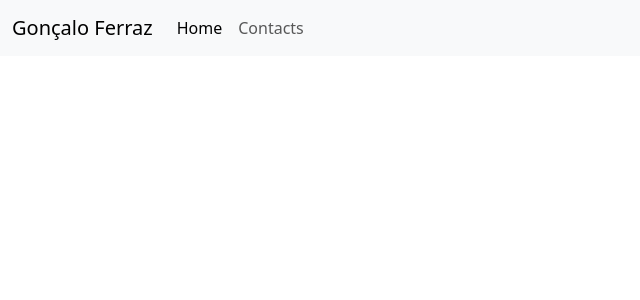
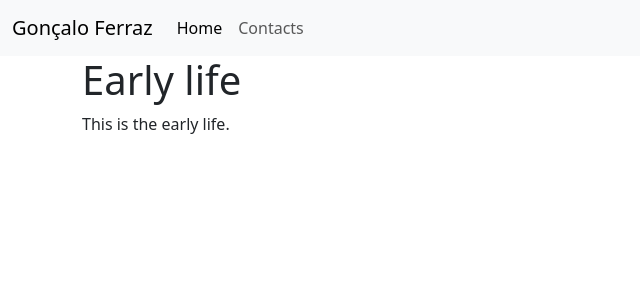
Before and after one commit to gongas123lol/goncaloferraz, a React (Create React App) app: page /early-life in a window 1280 px wide. Shown: the top 300 px of the page, without its empty margins (0-640 px from the left). Built offline with nearby package versions, Linux system fonts and the light colour scheme.

Commit message:
more stuff

```diff
--- a/src/App.js
+++ b/src/App.js
@@ -3,6 +3,7 @@ import { BrowserRouter as Router, Routes, Route, Navigate } from 'react-router-d
 import Navbarm from './components/Navbarm';
 import Contacts from './pages/Contacts';
 import Home from "./pages/home";
+import EarlyLife from "./pages/EarlyLife";
 
 
 function App() {
@@ -13,8 +14,7 @@ function App() {
                 {/* Define specific routes */}
                 <Route path="/home" element={<Home />} />
                 <Route path="/contacts" element={<Contacts />} />
-
-                {/* Redirect from "/" to "/home" */}
+                <Route path="/early-life" element={<EarlyLife/>} />
                 <Route path="/" element={<Navigate to="/home" replace />} />
             </Routes>
         </Router>
--- /dev/null
+++ b/src/pages/EarlyLife.js
@@ -0,0 +1,12 @@
+import React from 'react';
+
+function EarlyLife() {
+    return (
+        <div className="container">
+            <h1>Early life</h1>
+            <p>This is the early life.</p>
+        </div>
+    );
+}
+
+export default EarlyLife;
--- a/src/pages/home.js
+++ b/src/pages/home.js
@@ -1,10 +1,13 @@
 import '../App.css';
-
+import React from "react";
+import { useNavigate } from "react-router-dom";
+import earlyLife from "./EarlyLife";
 function toggleModal(cardId) {
     console.log(`Card ${cardId} clicked!`);
 }
 
 function Home() {
+    const navigate = useNavigate();
     return (
         <div className="container">
             <div className="row">
@@ -33,7 +36,7 @@ function Home() {
                             </p>
                             <button
                                 className="card-button"
-                                onClick={() => toggleModal(1)}
+                                onClick={() => navigate("/early-life")}
                             >
                                 HERE
                             </button>
@@ -56,7 +59,7 @@ function Home() {
 
                             <button
                                 className="card-button"
-                                onClick={() => toggleModal(2)}
+                                onClick={() => navigate(earlyLife)}
                             >
                                 HERE
                             </button>
@@ -100,9 +103,9 @@ function Home() {
 
                             <button
                                 className="card-button"
-                                onClick={() => toggleModal(3)}
+                                onClick={() => navigate("/early-life")}
                             >
-                                HEREE
+                                HERE
                             </button>
                         </div>
                     </div>
```
Also changed, not shown: src/pages/Education.js (added), src/pages/fsisel.js (added).
